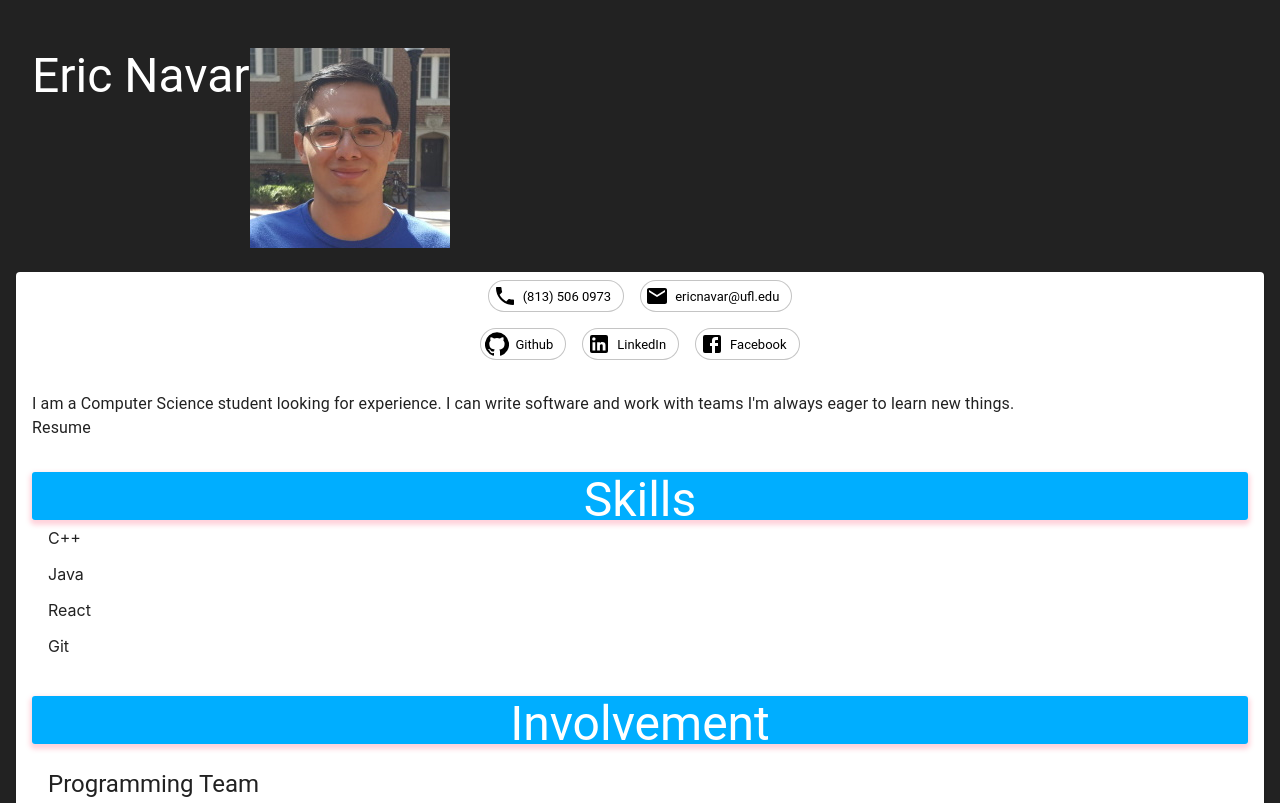
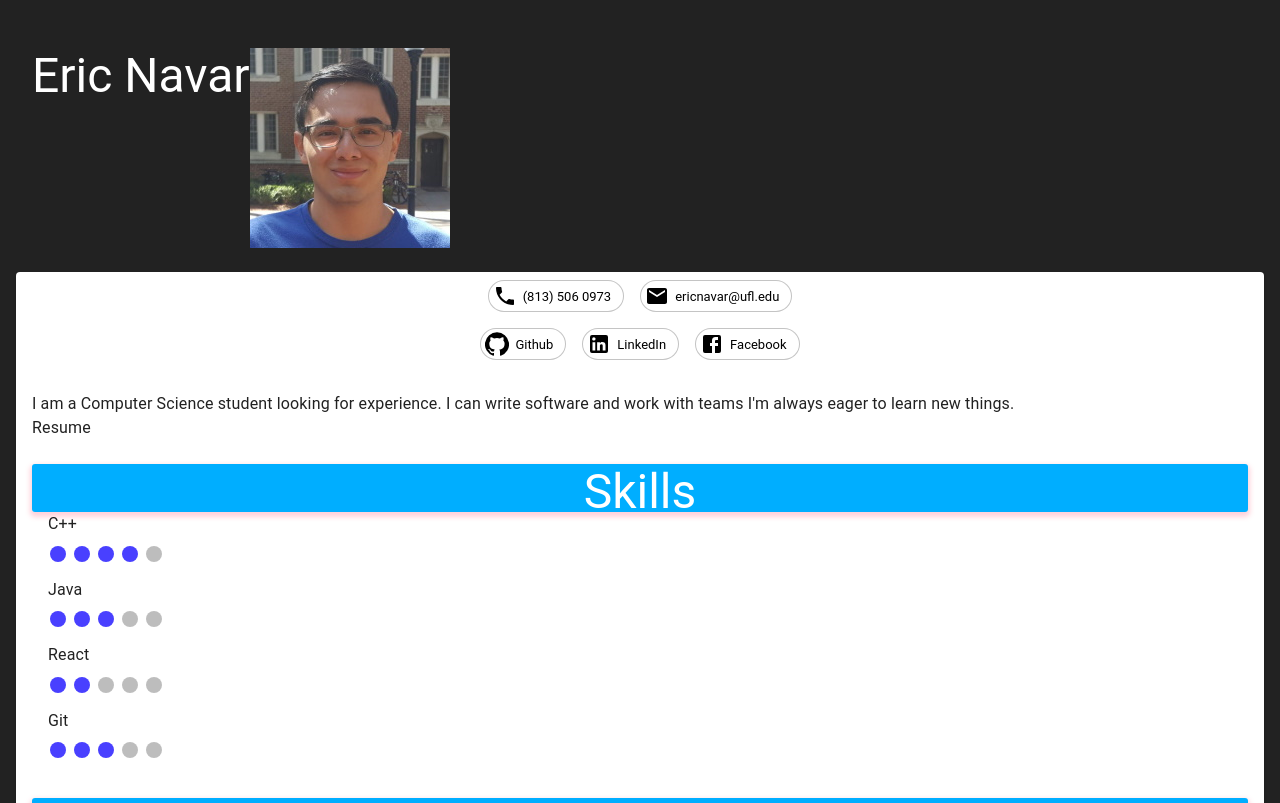
Before and after one commit to EricNavar/personal-website, a React (Create React App) app: page / in a window 1280 px wide. Shown: the top 803 px of the page. Built offline with nearby package versions, Linux system fonts and the light colour scheme.

Commit message:
add rating for Skills - add SkillItem - SkillList is just a list of remove unused class in ProfilePic

```diff
--- a/package.json
+++ b/package.json
@@ -5,6 +5,7 @@
   "dependencies": {
     "@material-ui/core": "^4.5.2",
     "@material-ui/icons": "^4.5.1",
+    "@material-ui/lab": "^4.0.0-alpha.39",
     "react": "^16.11.0",
     "react-dom": "^16.11.0",
     "react-scripts": "3.2.0",
--- a/src/ProfilePic.js
+++ b/src/ProfilePic.js
@@ -6,14 +6,11 @@ import Box from '@material-ui/core/Box';
 
 const useStyles = makeStyles(theme => ({
   root: {
-    textAlign: "center",
     padding: theme.spacing(3, 2),
     color: 'white',
+    textAlign: "center",
     margin: "auto",
     display: "flex",
-  },
-  flex: {
-
   },
   media: {
     height: 200,
--- /dev/null
+++ b/src/SkillItem.js
@@ -0,0 +1,35 @@
+import React from 'react';
+import Box from '@material-ui/core/Box';
+import Typography from '@material-ui/core/Typography';
+import Rating from '@material-ui/lab/Rating';
+import { makeStyles } from '@material-ui/core/styles';
+import FiberManualRecordIcon from '@material-ui/icons/FiberManualRecord';
+
+const useStyles = makeStyles(theme => ({
+  root: {
+    margin: "auto",
+    display: "flex",
+    iconFilled: "#ff3d47"
+  },
+  iconFilled: {
+    color: '#4940ff',
+  },
+}));
+
+export default function SimpleList(props) {
+  const classes = useStyles();
+  return (
+    <Box
+      className={classes.root}
+      component="fieldset"
+      borderColor="transparent"
+    >
+      <Typography component="legend">{props.skill}</Typography>
+      <Rating className={classes.iconFilled}
+        name="read-only"
+        value={props.value}
+        readOnly
+        icon = {<FiberManualRecordIcon/>}/>
+    </Box>
+  );
+}
--- a/src/SkillList.js
+++ b/src/SkillList.js
@@ -1,34 +1,27 @@
 import React from 'react';
-import List from '@material-ui/core/List';
-import ListItem from '@material-ui/core/ListItem';
+import Box from '@material-ui/core/Box';
+import Typography from '@material-ui/core/Typography';
+import Rating from '@material-ui/lab/Rating';
 import { makeStyles } from '@material-ui/core/styles';
+import GitHubIcon from '@material-ui/icons/GitHub';
 import Title from './Title';
+import SkillItem from './SkillItem';
 
 const useStyles = makeStyles(theme => ({
   root: {
     padding: theme.spacing(0, 2),
-  },
+  }
 }));
 
 export default function SimpleList() {
   const classes = useStyles();
   return (
     <div className={classes.root}>
-      <List>
-        <Title title="Skills"/>
-        <ListItem>
-          C++
-        </ListItem>
-        <ListItem>
-          Java
-        </ListItem>
-        <ListItem>
-          React
-        </ListItem>
-        <ListItem>
-          Git
-        </ListItem>
-      </List>
+      <Title title="Skills"/>
+      <SkillItem skill="C++" value="4"/>
+      <SkillItem skill="Java" value="3"/>
+      <SkillItem skill="React" value="2"/>
+      <SkillItem skill="Git" value="3"/>
     </div>
   );
 }
```
Also changed, not shown: 1 other file (tests, documents, lock files or other folders).
